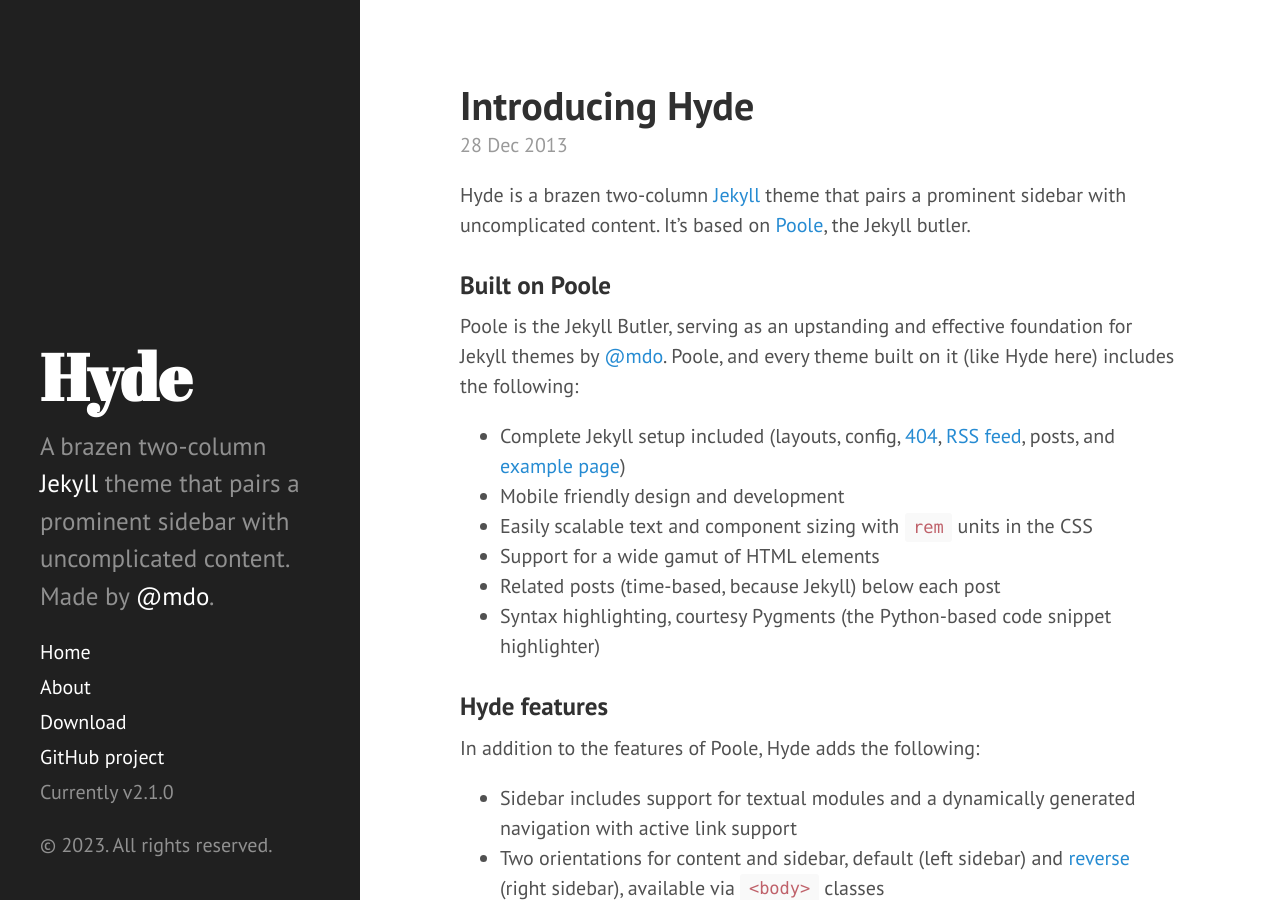
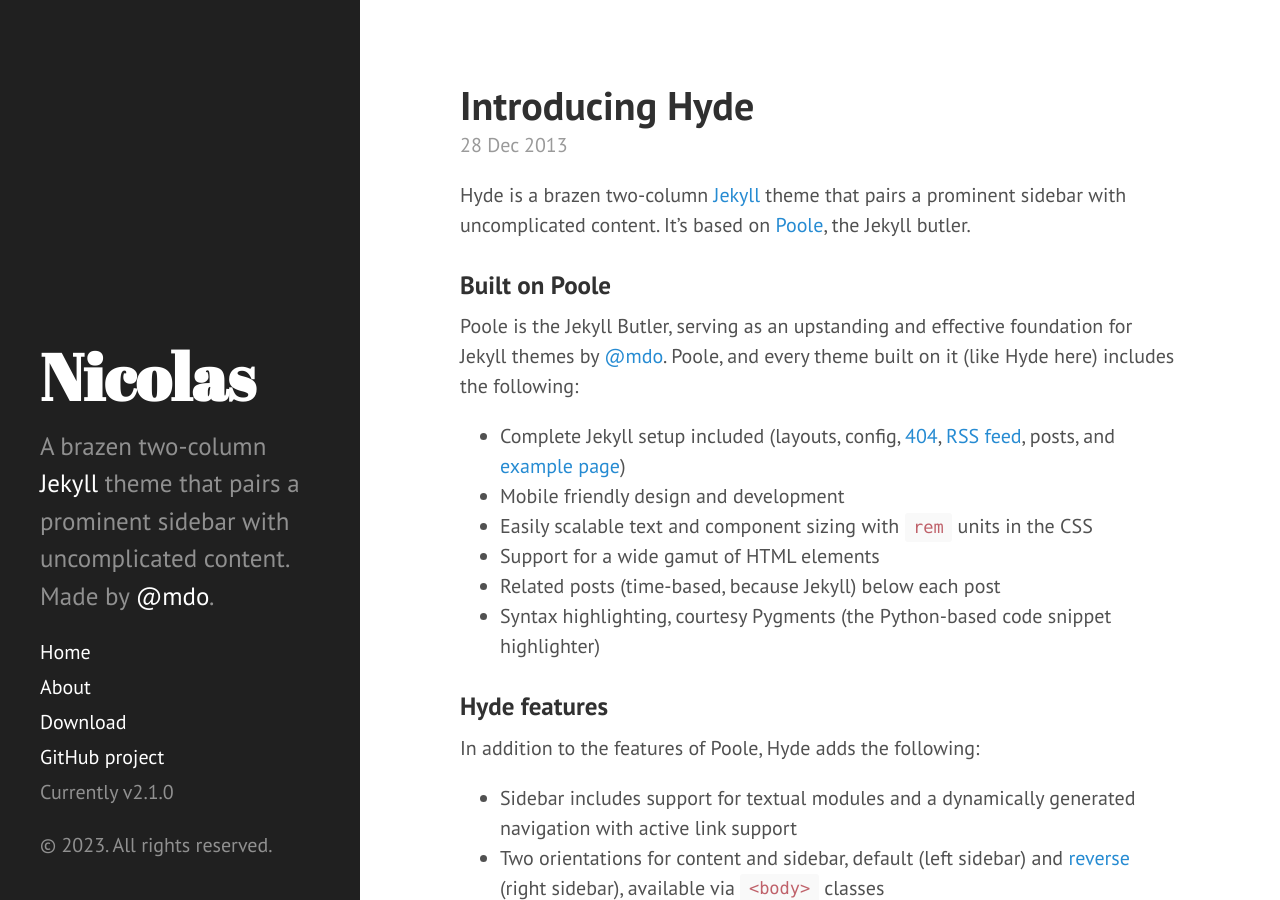
Before and after one commit to nicolas-source/Nicolas, a Jekyll site: the page built from index.html, in a window 1280 px wide and 900 px high. Built offline with Jekyll 4.4.1, drawn with Linux system fonts in a browser that asks for light colours; Markdown is read by kramdown in place of the engine named in the settings; the list of posts is cut into pages by our own code.

Commit message:
Update _config.yml

```diff
--- a/_config.yml
+++ b/_config.yml
@@ -7,10 +7,10 @@
 relative_permalinks: true
 
 # Setup
-title:            Hyde
+title:            Nicolas
 tagline:          'A Jekyll theme'
 description:      'A brazen two-column <a href="http://jekyllrb.com" target="_blank">Jekyll</a> theme that pairs a prominent sidebar with uncomplicated content. Made by <a href="https://twitter.com/mdo" target="_blank">@mdo</a>.'
-url:              http://hyde.getpoole.com
+url:              https://nicolas-source.github.io/nicolas/
 baseurl:          /
 
 author:
@@ -23,4 +23,4 @@
 version:          2.1.0
 
 github:
-  repo:           https://github.com/poole/hyde
+  repo:           https://nicolas-source.github.io/nicolas/
```
